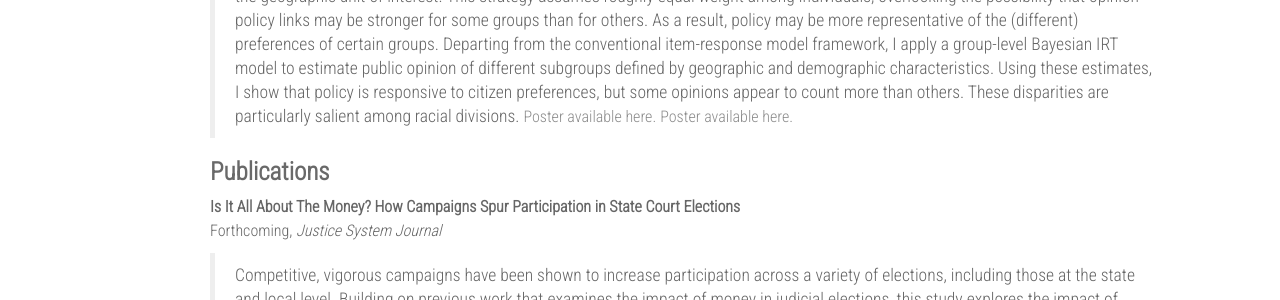
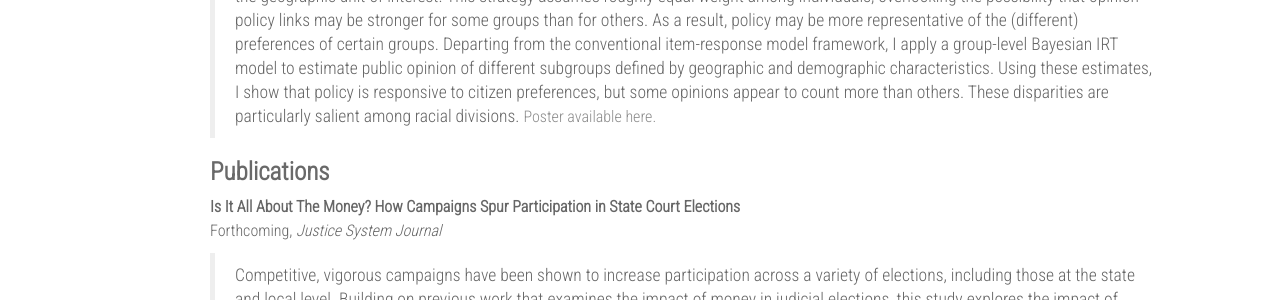
Before and after one commit to ajheideman/ajheideman.github.io, a Jekyll site: the page built from research.md, in a window 1280 px wide. Shown: the part 549-849 px from the top of the page. Built offline with Jekyll 4.4.1, drawn with Linux system fonts in a browser that asks for light colours; nearby versions of some CDN libraries.

Commit message:
Update research.md

```diff
--- a/research.md
+++ b/research.md
@@ -14,8 +14,7 @@ The nature of the connection between what citizens want and what government does
 </blockquote>
 <blockquote>
 The first part of my dissertation project (presented at PolMeth, July 2019) explores questions related to the quality of representation in local politics. Much of the existing research in this area regards public opinion as a simple summary of the opinions of all citizens within the geographic unit of interest. This strategy assumes roughly equal weight among individuals, overlooking the possibility that opinion-policy links may be stronger for some groups than for others. As a result, policy may be more representative of the (different) preferences of certain groups. Departing from the conventional item-response model framework, I apply a group-level Bayesian IRT model to estimate public opinion of different subgroups defined by geographic and demographic characteristics. Using these estimates, I show that policy is responsive to citizen preferences, but some opinions appear to count more than others. These disparities are particularly salient among racial divisions.
- <a href="https://www.dropbox.com/home/PolMeth19?preview=Heideman_PolMeth19_Poster.pdf" target="_blank">Poster available here.</a>
-  <a href="https://ajheideman.github.io/ajheideman.github.io/resources/Heideman_PolMeth19_Poster.pdf" target="_blank">Poster available here.</a>
+<a href="https://ajheideman.github.io/ajheideman.github.io/resources/Heideman_PolMeth19_Poster.pdf" target="_blank">Poster available here.</a>
 </blockquote>
 
 
```
